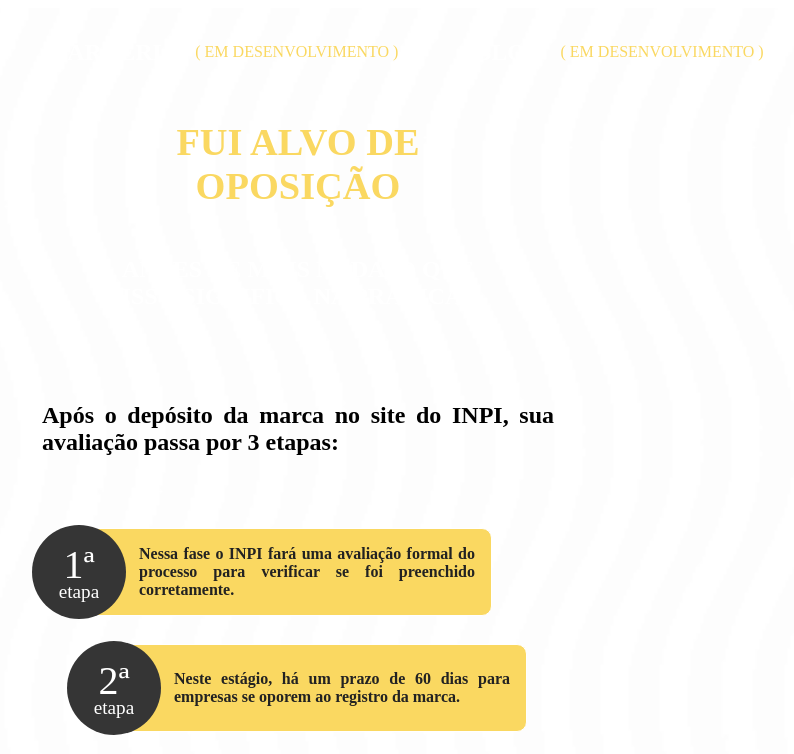
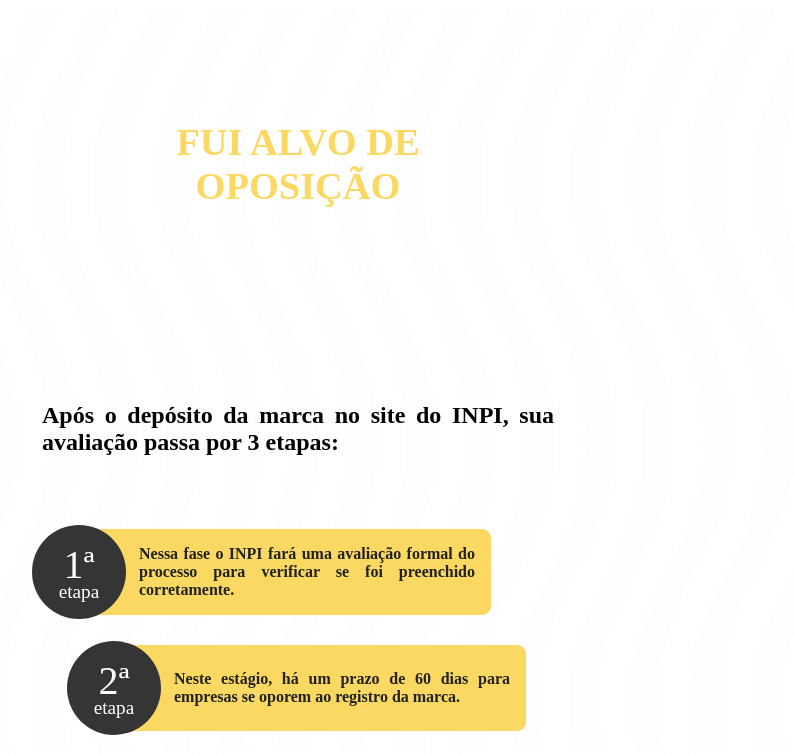
Before and after one commit to brenooduarte/site-magnus, a React (Vite) app: page /oposicao in a window 1280 px wide. Shown: the top 754 px of the page, without its empty margins (382-1176 px from the left). Built offline with nearby package versions, Linux system fonts and the light colour scheme; the HTML template or start-up script is replaced by a standard one.

Commit message:
fix: header and texture

```diff
--- a/src/components/Header/index.jsx
+++ b/src/components/Header/index.jsx
@@ -66,11 +66,15 @@ function Header() {
       <nav className={`menuSandwich ${showMenu ? "show" : ""}`}>
         <Link to="#">
           Blog
-          <span className="em-desenvolvimento"> ( Em desenvolvimento )</span>
+          {window.innerWidth < 870 && (
+            <span className="em-desenvolvimento"> ( Em desenvolvimento )</span>
+          )}
         </Link>
         <Link to="#">
-          Parceria{" "}
-          <span className="em-desenvolvimento">( Em desenvolvimento )</span>
+          Parceria
+          {window.innerWidth < 870 && (
+            <span className="em-desenvolvimento"> ( Em desenvolvimento )</span>
+          )}
         </Link>
         <Link id="quem-somos-link" to="#">
           Quem Somos
--- a/src/pages/Home/index.jsx
+++ b/src/pages/Home/index.jsx
@@ -9,7 +9,7 @@ import AboutCompany from "../../components/sections/AboutCompany/index.jsx";
 import Footer from "../../components/sections/Footer/index.jsx";
 
 import texture1 from "../../assets/texture1.png";
-import texture2 from "../../assets/doidera.png";
+import texture2 from "../../assets/texture2.png";
 
 import textureDesktop from "../../assets/texture-desktop.png";
 
```
Also changed, not shown: src/assets/doidera.png (deleted), src/assets/texture2.png.
